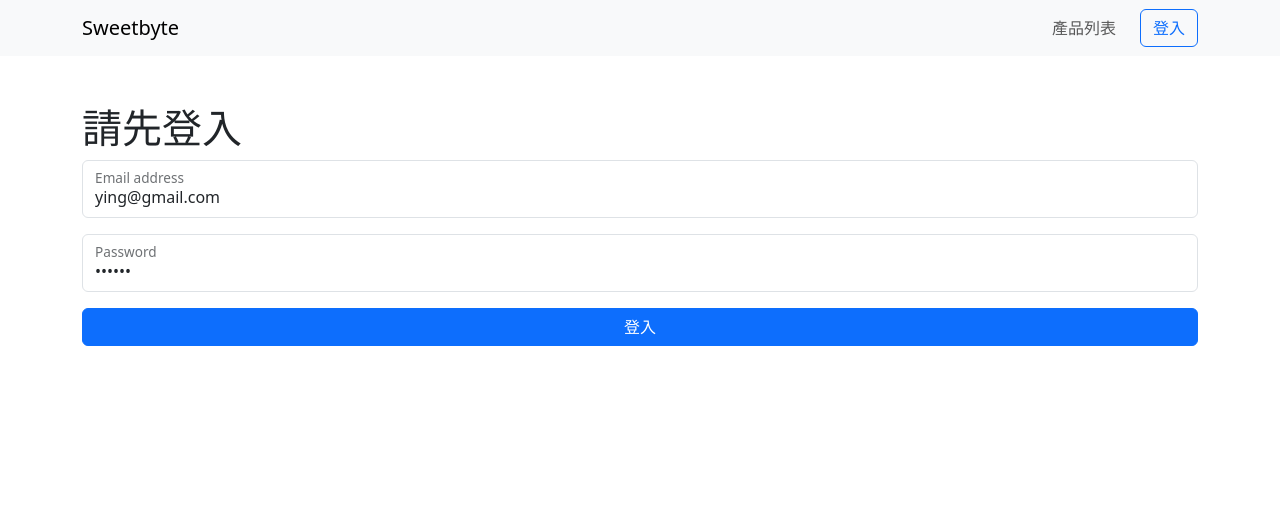
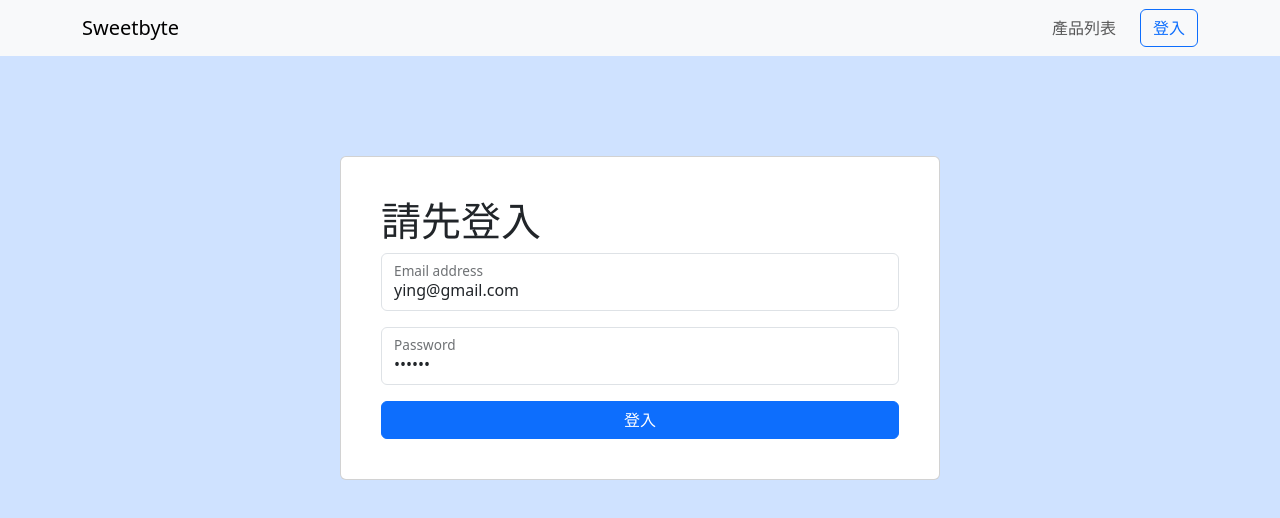
Before and after one commit to starlin1219/202601-react-HW-week2, a React (Vite) app: page / in a window 1280 px wide. Shown: the top 518 px of the page. Built offline with nearby package versions, Linux system fonts and the light colour scheme; no server answers.

Commit message:
feat: 新增登入樣式、登出清除 cookie

```diff
--- a/src/assets/style.css
+++ b/src/assets/style.css
@@ -1,3 +1,9 @@
+.login {
+  max-width: 600px;
+  height: calc(100vh - 56px);
+  padding-top: 100px;
+}
+
 .product-image {
   height: 600px;
   object-fit: cover;
--- a/src/components/AdminHeader.jsx
+++ b/src/components/AdminHeader.jsx
@@ -12,6 +12,7 @@ export default function AdminHeader({ isAuth, setIsAuth }) {
     try {
       const res = await axios.post(`${API_BASE}/logout`);
       setIsAuth(res.data?.success || false);
+      document.cookie = "hexToken=; Max-Age=0;";
       navigate("/", { replace: true });
     } catch (error) {
       alert(error.response?.data?.message);
--- a/src/pages/Login.jsx
+++ b/src/pages/Login.jsx
@@ -45,7 +45,11 @@ export default function Login() {
 
   return (
     <>
-      <div className="container py-5">
+      <section className="bg-primary-subtle">
+        <div className="container">
+          <div className="login mx-auto">
+            <div className="card p-4">
+              <div className="card-body">
                 <h1>請先登入</h1>
                 <form onSubmit={(e) => handleLogin(e)}>
                   <div className="form-floating mb-3">
@@ -75,6 +79,10 @@ export default function Login() {
                   </button>
                 </form>
               </div>
+            </div>
+          </div>
+        </div>
+      </section>
     </>
   );
 }
```
Lines whose indentation alone changed are shown as unchanged.
